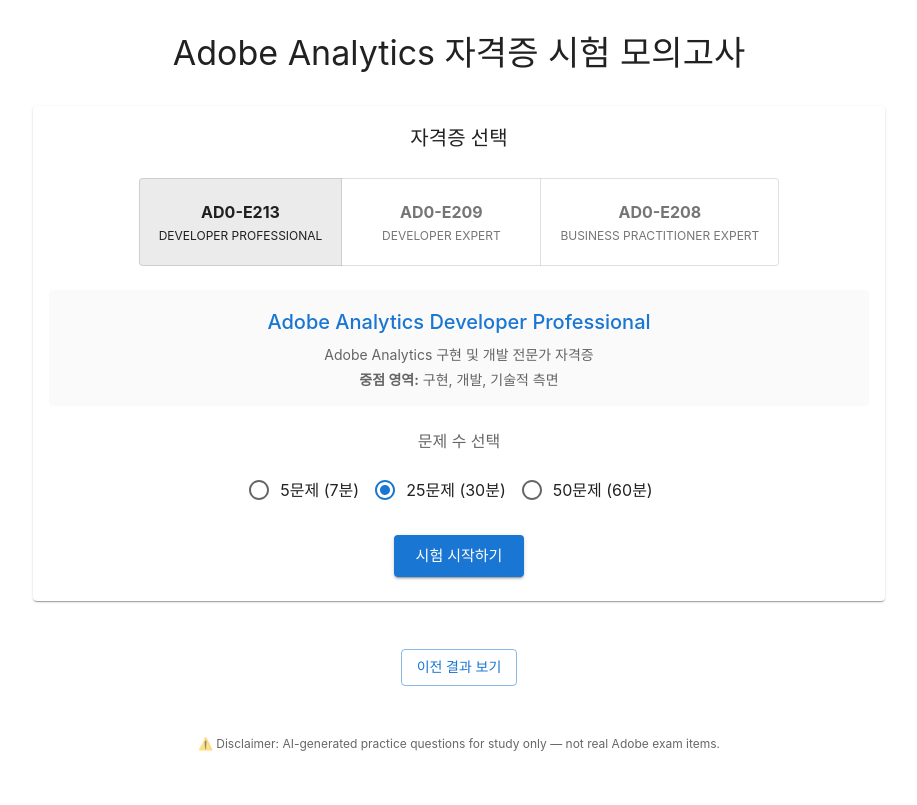
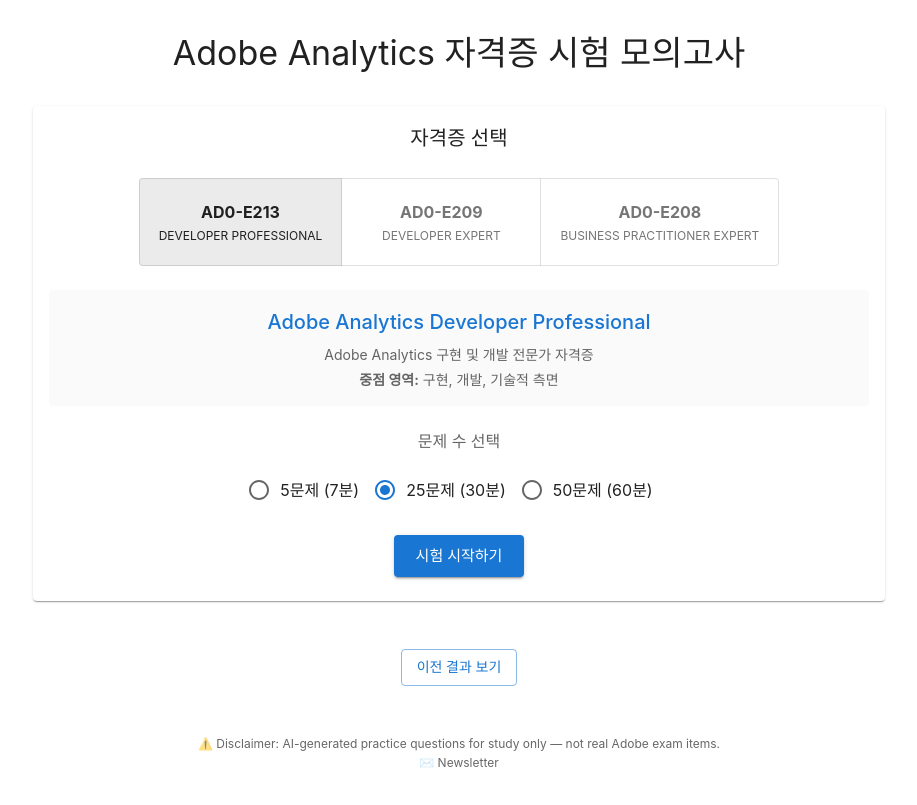
Before and after one commit to iam149cm/study, a React (Create React App) app in the folder 04_aaCert/adobe-analytics-exam/: page / in a window 1280 px wide. Shown: the whole page, without its empty margins (181-1098 px from the left). Built offline with nearby package versions, Linux system fonts and the light colour scheme.

Commit message:
update link for newsletter

```diff
--- a/04_aaCert/adobe-analytics-exam/src/pages/HomePage.tsx
+++ b/04_aaCert/adobe-analytics-exam/src/pages/HomePage.tsx
@@ -247,8 +247,14 @@
       <Box sx={{ mt: 6, mb: 4, textAlign: 'center' }}>
         <Typography variant="caption" color="text.secondary" display="block">
           ⚠️ Disclaimer: AI-generated practice questions for study only — not real Adobe exam items.
+          <br />
+
+          <a href="https://study-6bt.pages.dev/" target="_blank" rel="noopener noreferrer" style={{ all: 'unset', cursor: 'pointer' }}>
+          ✉️ Newsletter
+          </a>
         </Typography>
-    </Box>
+      </Box>
+
     </Container>
   );
 };
```
